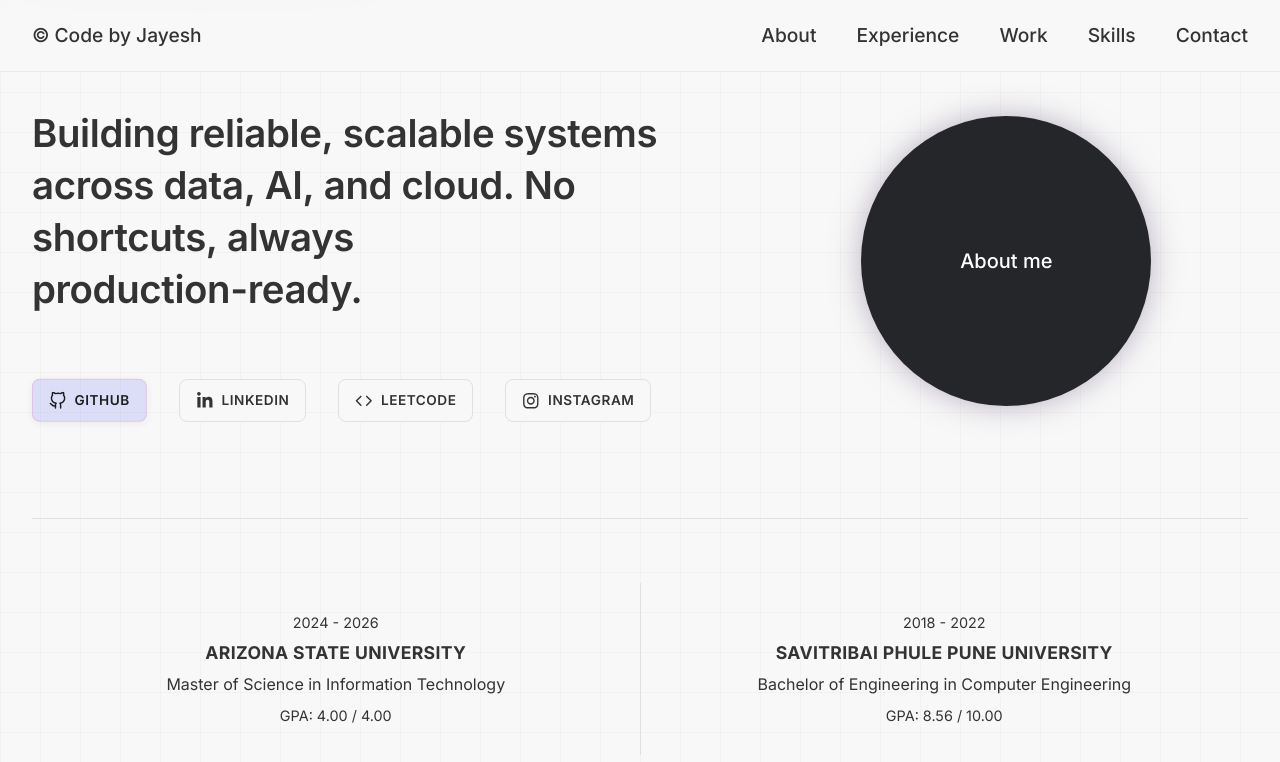
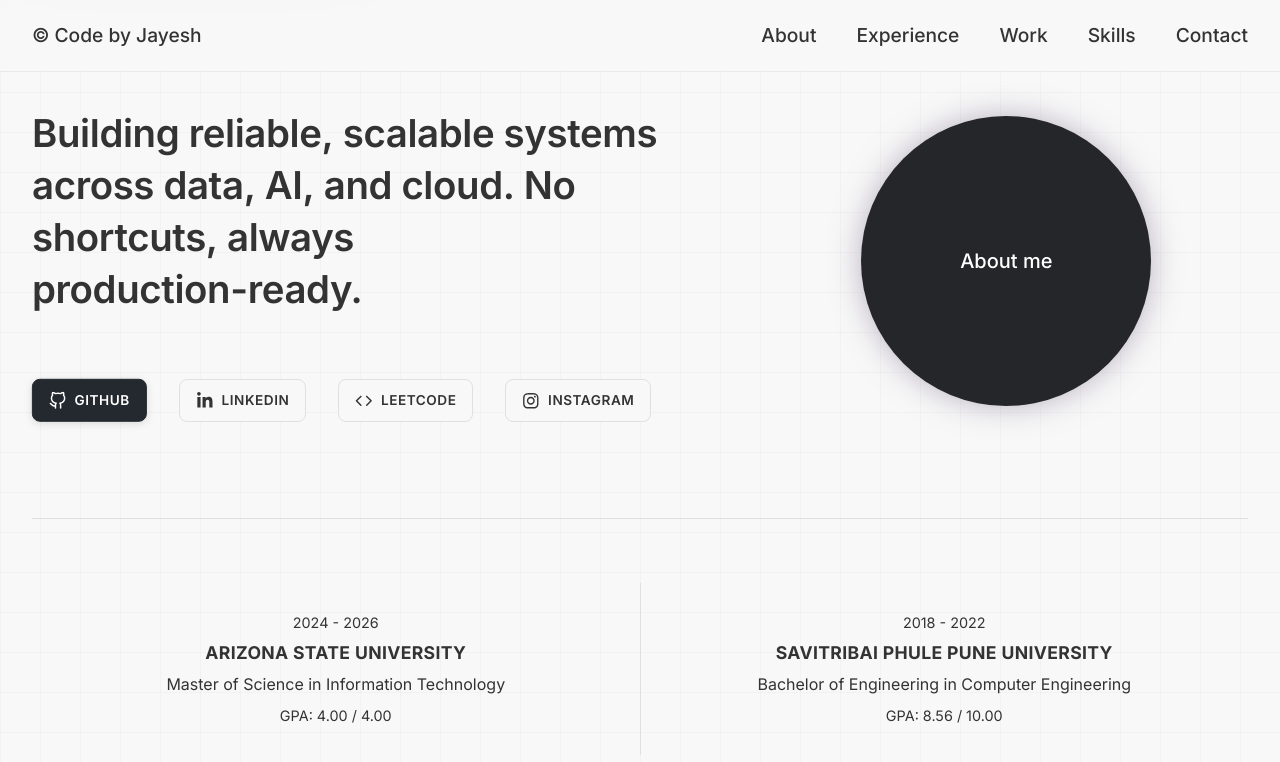
Before and after one commit to JayeshDevre/jayeshdevre-portfolio, a Next.js app: page / in a window 1280 px wide. In both pictures the pointer is over the link "GITHUB". Shown: the part 788-1550 px from the top of the page. Built offline with nearby package versions, Linux system fonts and the light colour scheme.

Commit message:
Added colors to buttons in about section

```diff
--- a/app/components/About.module.css
+++ b/app/components/About.module.css
@@ -90,10 +90,28 @@
 }
 
 .socialBtn:hover {
-  background: rgba(61, 73, 240, 0.15);;
-  border-color: rgba(242, 27, 134, 0.15);;
-  color: var(--bg-dark);
-  box-shadow: 0 2px 8px rgba(0, 0, 0, 0.06);
+  color: var(--text-light);
+  box-shadow: 0 2px 8px rgba(0, 0, 0, 0.12);
+}
+
+.socialBtn[data-social="github"]:hover {
+  background: #24292f;
+  border-color: #24292f;
+}
+
+.socialBtn[data-social="linkedin"]:hover {
+  background: #0a66c2;
+  border-color: #0a66c2;
+}
+
+.socialBtn[data-social="leetcode"]:hover {
+  background: #f59e0b;
+  border-color: #f59e0b;
+}
+
+.socialBtn[data-social="instagram"]:hover {
+  background: linear-gradient(135deg, #f0932b, #e1306c);
+  border-color: #e1306c;
 }
 
 .socialBtnIcon {
@@ -137,9 +155,8 @@
 }
 
 .magneticBtn:hover {
-  background: #3a3b40;
-  box-shadow: 0 12px 28px rgba(0, 0, 0, 0.2);
-  box-shadow: 0 0 40px 0 rgba(125, 110, 142, 0.6);
+  background: #455CE9;
+  box-shadow: 0 0 40px 0 rgba(69, 92, 233, 0.5), 0 12px 28px rgba(69, 92, 233, 0.3);
 }
 
 .magneticBtnActive,
--- a/app/components/About.tsx
+++ b/app/components/About.tsx
@@ -115,6 +115,7 @@ export default function About() {
                   target="_blank"
                   rel="noopener noreferrer"
                   className={styles.socialBtn}
+                  data-social={link.label.toLowerCase()}
                   animate={{ x: socialMagnet[link.label]?.x ?? 0, y: socialMagnet[link.label]?.y ?? 0 }}
                   transition={{ type: "spring", stiffness: 220, damping: 18, mass: 0.12 }}
                   onMouseMove={handleSocialMagneticMouse(link.label)}
```
